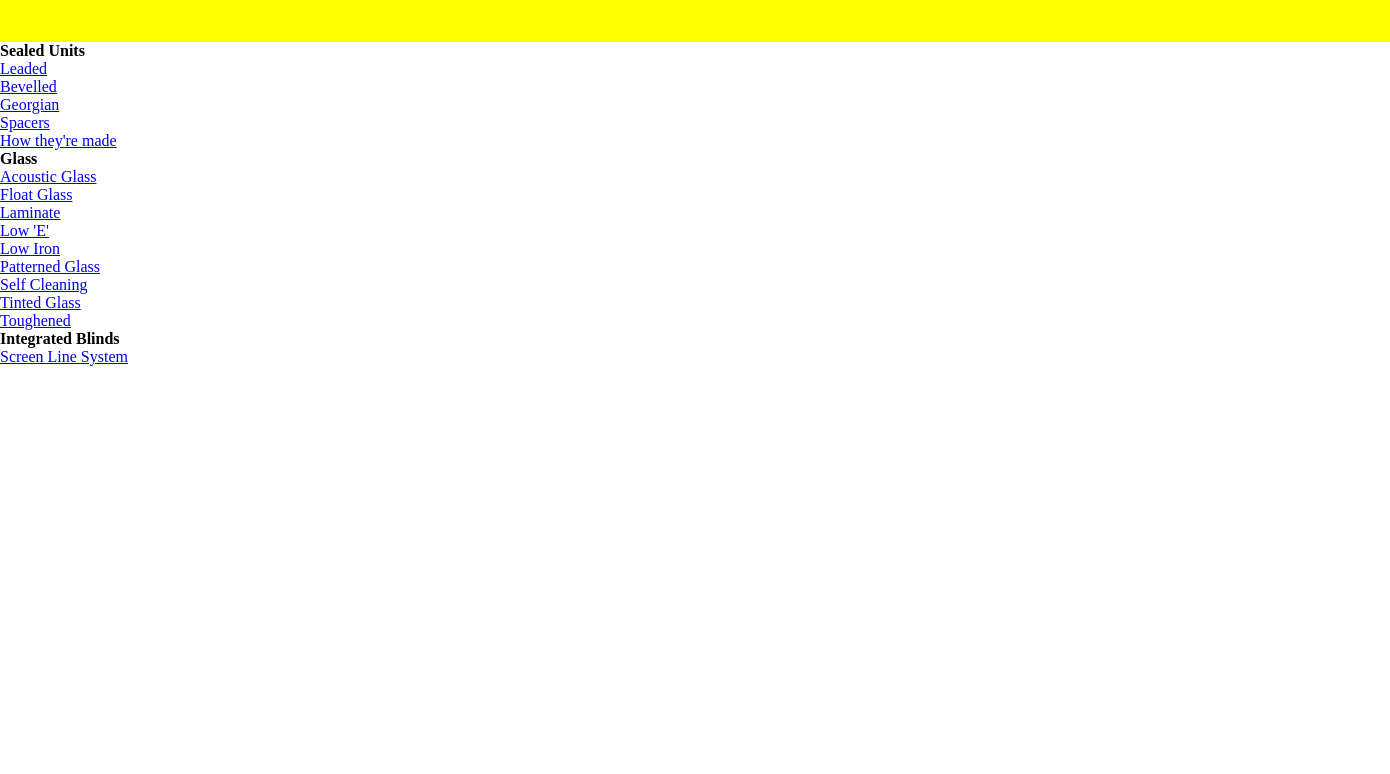
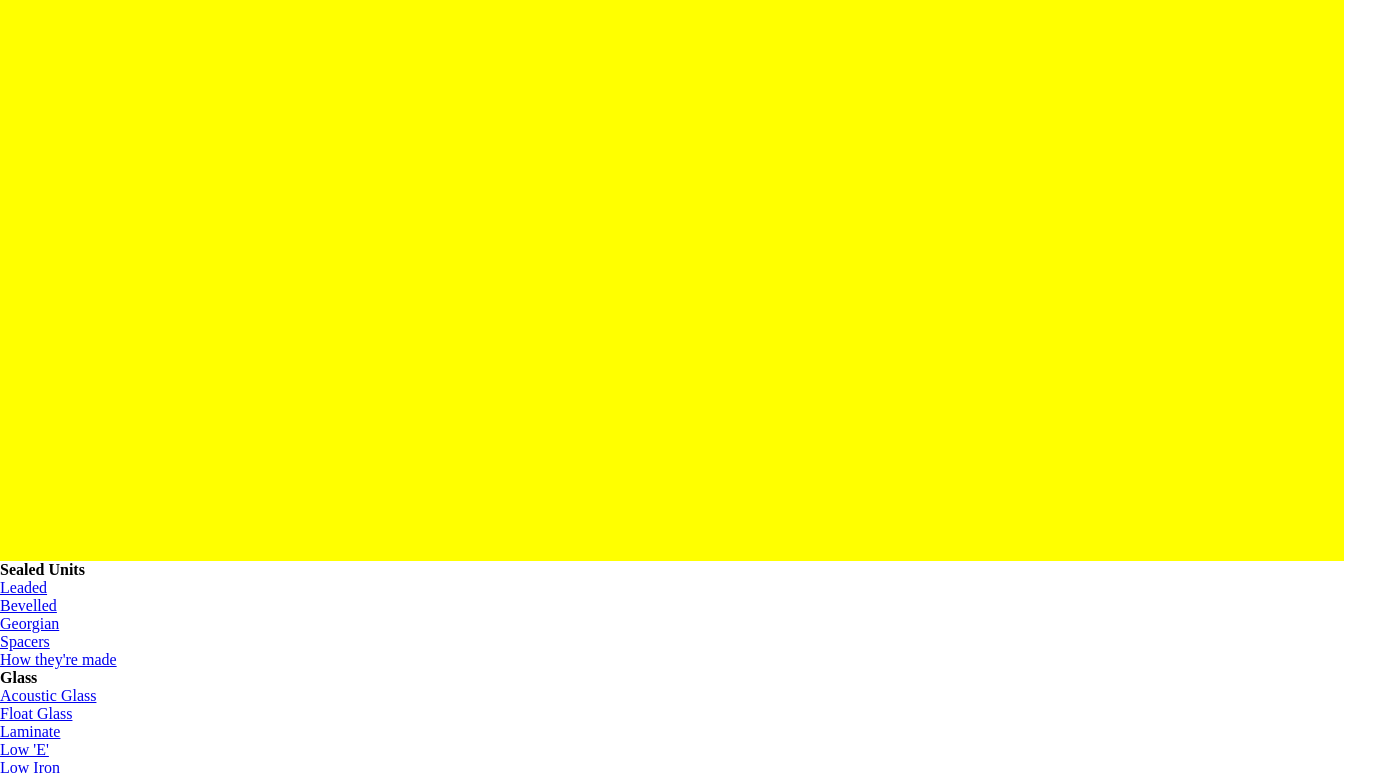
Before and after one commit to astratow/glasssupplies, a plain HTML site: page index.html in a window 1280 px wide. Shown: the part 358-1132 px from the top of the page, 1390 px wide, since content can reach past the window. Before the commit the page ends 800 px from the top, so only its background shows below. Drawn offline with Linux system fonts and the light colour scheme.

Commit message:
updated index.html and style.css

```diff
--- a/index.html
+++ b/index.html
@@ -29,6 +29,7 @@
 		<div id="border">
 			  <h4>Sealed Units </h4>
 			  <ul id="subnavigation">
+			  <a href="" id="products"></a>
 				<li><a href="leaded.html">Leaded</a></li>
 				<li><a href="bevelled.html">Bevelled</a></li>
 				<li><a href="georgian.html">Georgian</a></li>
--- a/style.css
+++ b/style.css
@@ -27,11 +27,12 @@ li {
 }
 .welcome {
 	margin-top: 2rem;
-  	padding: 3.45rem;
+  	padding: 3.46rem 2rem 2rem 2rem;
 	text-align: center;
+
 	font-family: serif;
 	font-size: 7rem;
 	background-color: yellow;
 	width: 100%;
-	height: 100%;
+	height: 100vh;
 }
```
